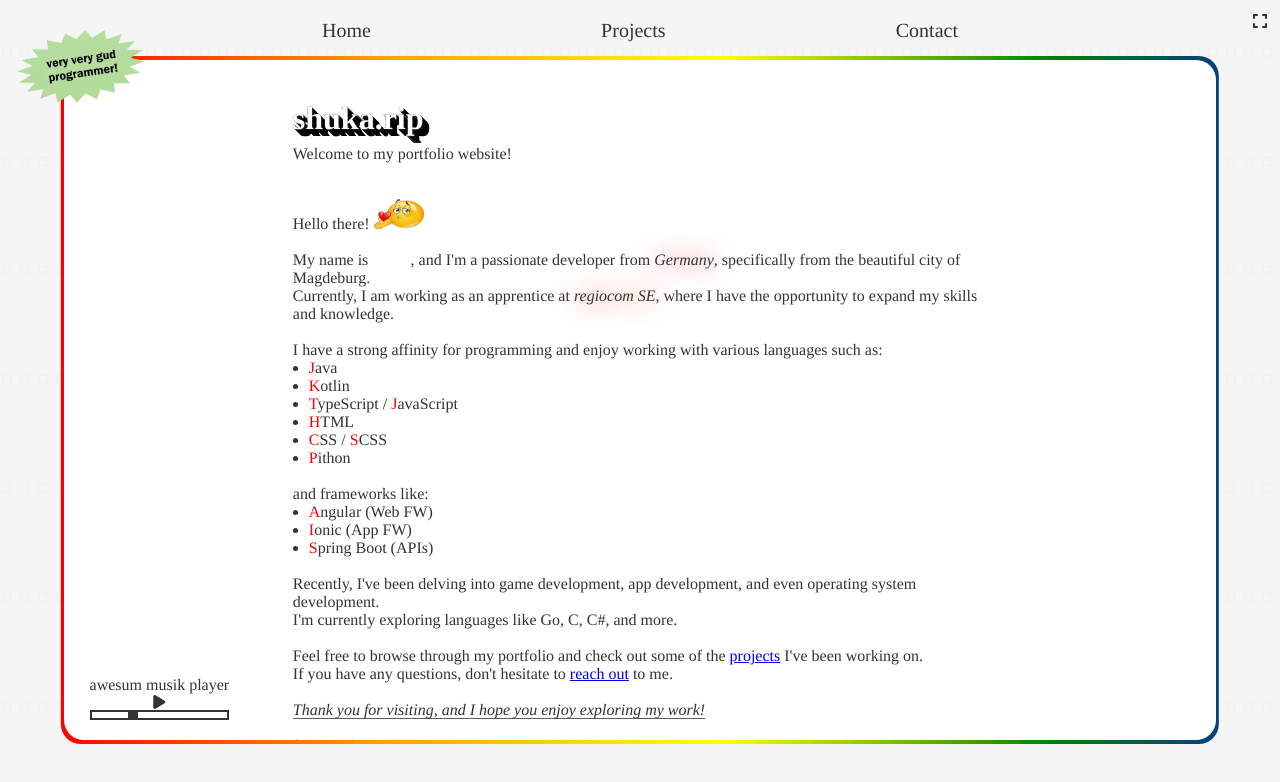
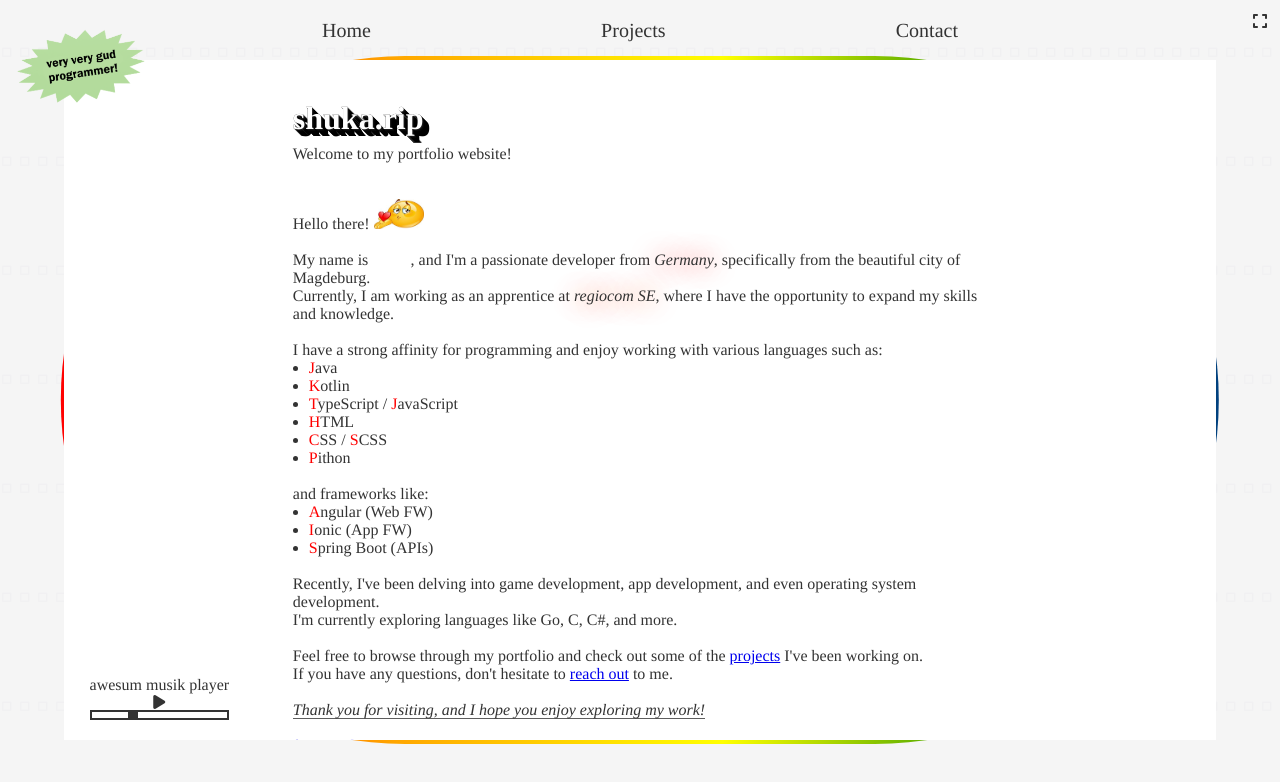
Before and after one commit to Shukaaa/shuka.rip, an Angular app: page /#Home in a window 1280 px wide. Shown: the top 782 px of the page. Built offline with nearby package versions, Linux system fonts and the light colour scheme.

Commit message:
minor style changes

```diff
--- a/src/app/app.component.scss
+++ b/src/app/app.component.scss
@@ -16,7 +16,6 @@
   z-index: 100;
 
   background-color: $background-color;
-  border-radius: 20px;
   padding: 2.5em 5em;
 
   overflow: auto;
--- a/src/app/core/components/audio-player/audio-player.component.scss
+++ b/src/app/core/components/audio-player/audio-player.component.scss
@@ -18,6 +18,10 @@
   &.on-collapse {
     bottom: 1dvh;
     left: 0.75dvw;
+  }
+
+  @media (max-width: $phone-width) {
+    display: none;
   }
 }
 
--- a/src/app/core/scss/mixins/funky-border.scss
+++ b/src/app/core/scss/mixins/funky-border.scss
@@ -9,7 +9,7 @@
   width: 90.5vw;
   height: 86vh;
   z-index: -10000;
-  border-radius: 20px;
+  border-radius: 33vw;
 }
 
 @keyframes gradient-animation {
```
